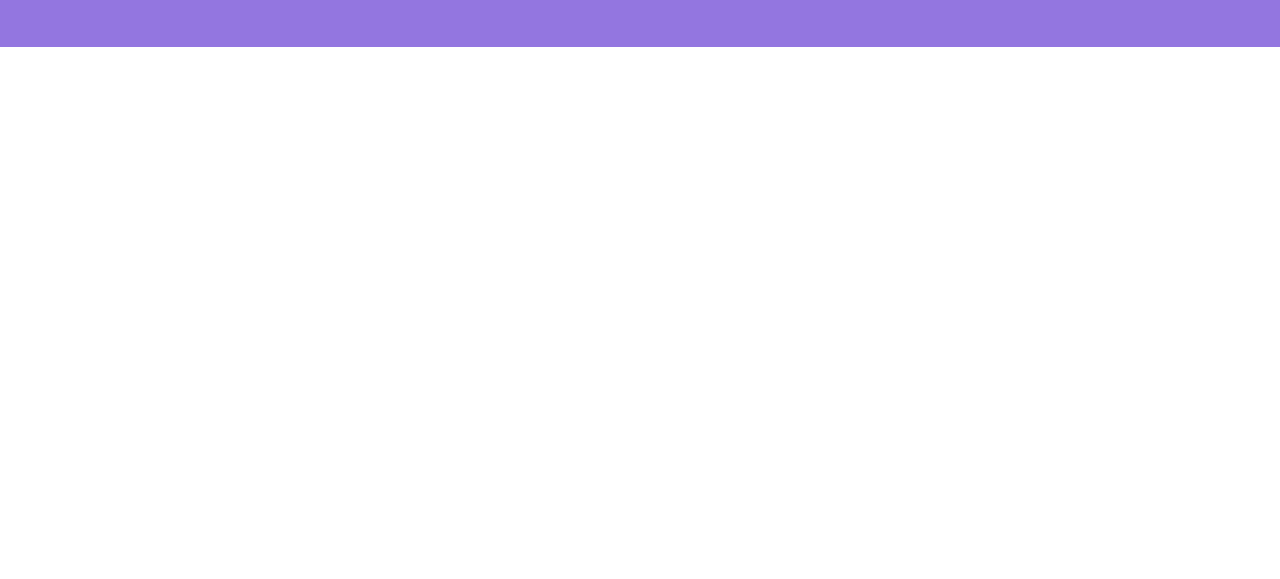
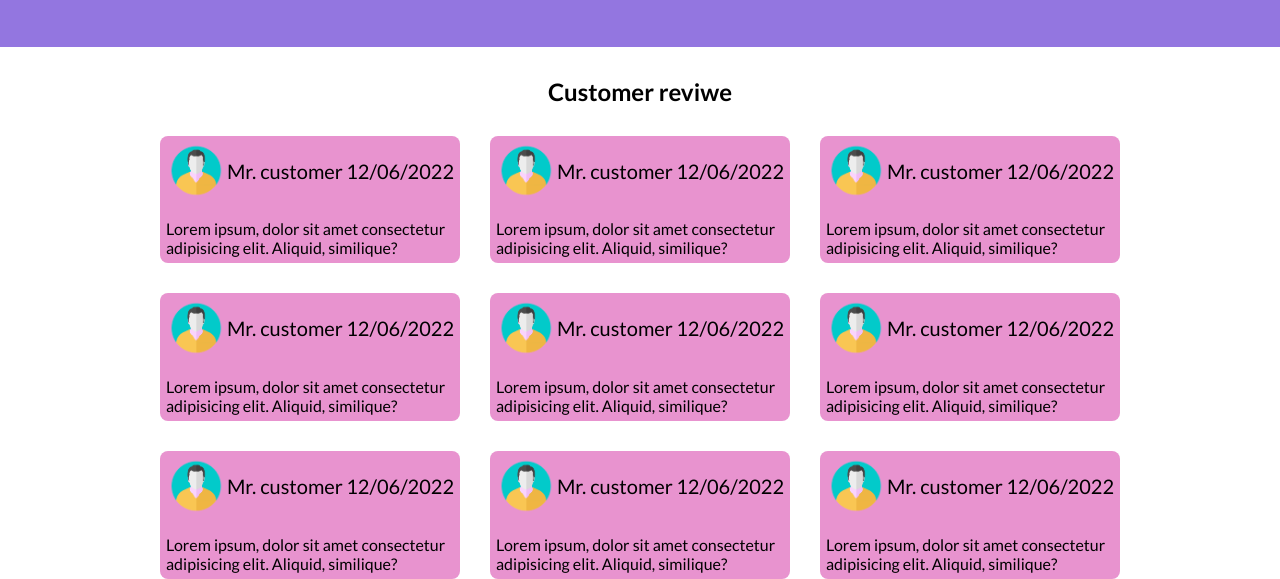
Before and after one commit to Saiful10400/conceptual-class-4-practice, a plain HTML site: page index.html in a window 1280 px wide. Shown: the part 1989-2568 px from the top of the page. Before the commit the page ends 2036 px from the top, so only its background shows below. Drawn offline with Linux system fonts and the light colour scheme.

Commit message:
review section commited

```diff
--- a/index.html
+++ b/index.html
@@ -229,5 +229,97 @@
         </div>
     </section>
 
+    <!-- customer reviw seciton -->
+
+    <section class="review">
+        <h1 style=" padding: 30px 0; font-size: 24px; font-weight: 700; text-align: center;">Customer reviwe</h1>
+    <div class="review-container">
+        <div class="review-box">
+            <div class="review-title">
+                <img src="./img/customer-picture/person.png" alt="customer picture">
+                <span>Mr. customer</span>
+                <span>12/06/2022</span>
+            </div>
+            <p>Lorem ipsum, dolor sit amet consectetur
+                adipisicing elit. Aliquid, similique?</p>
+        </div>
+        <div class="review-box">
+            <div class="review-title">
+                <img src="./img/customer-picture/person.png" alt="customer picture">
+                <span>Mr. customer</span>
+                <span>12/06/2022</span>
+            </div>
+            <p>Lorem ipsum, dolor sit amet consectetur
+                adipisicing elit. Aliquid, similique?</p>
+        </div>
+        <div class="review-box">
+            <div class="review-title">
+                <img src="./img/customer-picture/person.png" alt="customer picture">
+                <span>Mr. customer</span>
+                <span>12/06/2022</span>
+            </div>
+            <p>Lorem ipsum, dolor sit amet consectetur
+                adipisicing elit. Aliquid, similique?</p>
+        </div>
+        <div class="review-box">
+            <div class="review-title">
+                <img src="./img/customer-picture/person.png" alt="customer picture">
+                <span>Mr. customer</span>
+                <span>12/06/2022</span>
+            </div>
+            <p>Lorem ipsum, dolor sit amet consectetur
+                adipisicing elit. Aliquid, similique?</p>
+        </div>
+        <div class="review-box">
+            <div class="review-title">
+                <img src="./img/customer-picture/person.png" alt="customer picture">
+                <span>Mr. customer</span>
+                <span>12/06/2022</span>
+            </div>
+            <p>Lorem ipsum, dolor sit amet consectetur
+                adipisicing elit. Aliquid, similique?</p>
+        </div>
+        <div class="review-box">
+            <div class="review-title">
+                <img src="./img/customer-picture/person.png" alt="customer picture">
+                <span>Mr. customer</span>
+                <span>12/06/2022</span>
+            </div>
+            <p>Lorem ipsum, dolor sit amet consectetur
+                adipisicing elit. Aliquid, similique?</p>
+        </div>
+        <div class="review-box">
+            <div class="review-title">
+                <img src="./img/customer-picture/person.png" alt="customer picture">
+                <span>Mr. customer</span>
+                <span>12/06/2022</span>
+            </div>
+            <p>Lorem ipsum, dolor sit amet consectetur
+                adipisicing elit. Aliquid, similique?</p>
+        </div>
+        <div class="review-box">
+            <div class="review-title">
+                <img src="./img/customer-picture/person.png" alt="customer picture">
+                <span>Mr. customer</span>
+                <span>12/06/2022</span>
+            </div>
+            <p>Lorem ipsum, dolor sit amet consectetur
+                adipisicing elit. Aliquid, similique?</p>
+        </div>
+        <div class="review-box">
+            <div class="review-title">
+                <img src="./img/customer-picture/person.png" alt="customer picture">
+                <span>Mr. customer</span>
+                <span>12/06/2022</span>
+            </div>
+            <p>Lorem ipsum, dolor sit amet consectetur
+                adipisicing elit. Aliquid, similique?</p>
+        </div>
+    </div>
+    </section>
+
+    <!-- footer section -->
+
+
 </body>
 </html>
--- a/style.css
+++ b/style.css
@@ -265,3 +265,45 @@ header{
     font-size: 20px;
     font-weight: 600;
 }
+
+/* customer reviwe section */
+
+
+.review-container{
+    display: flex;
+    flex-wrap: wrap;
+    gap: 30px;
+    justify-content: center;
+
+
+}
+
+
+
+.review-box{
+    background-color: #E893CF;
+    padding: 6px;
+    border-radius: 8px;
+    flex-basis: 300px;
+
+}
+
+.review-title{
+    display: flex;
+    justify-content: space-between;
+    margin-bottom: 20px;
+    align-items: center;
+}
+.review-title img{
+    width: 20%;
+}
+
+.review-title span{
+    font-size: 20px;
+    font-weight: 400;
+}
+
+.review-box p{
+    font-size: 16px;
+    font-weight: 400;
+}
```
